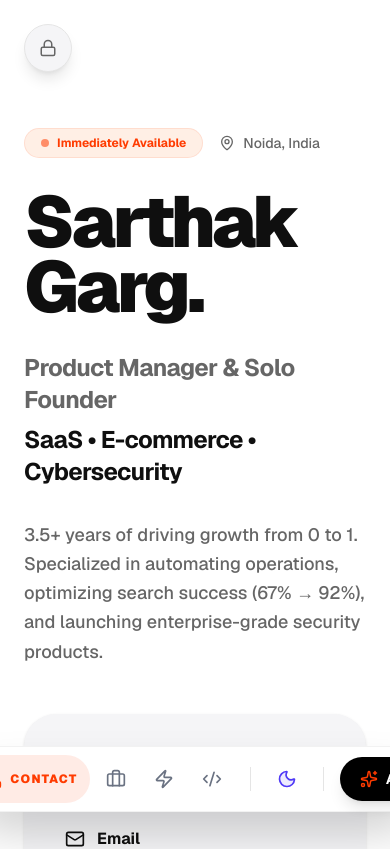
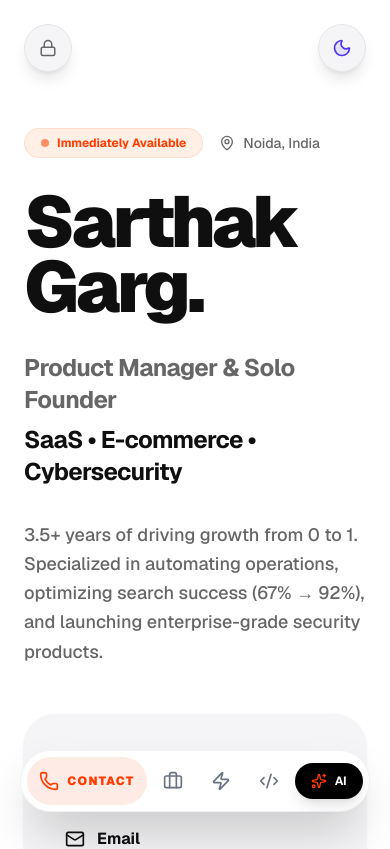
Before and after one commit to sarthak199809/sarthak-portfolio, a Next.js app: page / in a window 390 px wide. Shown: the top 849 px of the page. Built offline with nearby package versions, Linux system fonts and the light colour scheme; no server answers; the database is empty.

Commit message:
style: optimize mobile navigation dock and move theme toggle to top-right

```diff
--- a/src/components/FloatingDock.tsx
+++ b/src/components/FloatingDock.tsx
@@ -57,11 +57,38 @@ export default function FloatingDock() {
     }, []);
 
     return (
-        <div className="fixed inset-x-0 bottom-8 flex justify-center z-50">
+        <>
+            {/* Mobile Theme Toggle (Top Right) */}
+            <div className="fixed top-6 right-6 z-[90] md:hidden">
+                <button
+                    onClick={toggleTheme}
+                    className="flex items-center justify-center w-12 h-12 bg-card border border-border rounded-full shadow-lg group backdrop-blur-md"
+                    aria-label="Toggle theme"
+                >
+                    <AnimatePresence mode="wait">
+                        <motion.div
+                            key={theme}
+                            initial={{ y: 10, opacity: 0, rotate: 45 }}
+                            animate={{ y: 0, opacity: 1, rotate: 0 }}
+                            exit={{ y: -10, opacity: 0, rotate: -45 }}
+                            transition={{ duration: 0.2 }}
+                            className="text-foreground"
+                        >
+                            {theme === "dark" ? (
+                                <Sun size={20} className="text-orange-400 fill-orange-400/20" />
+                            ) : (
+                                <Moon size={20} className="text-indigo-600 fill-indigo-600/10" />
+                            )}
+                        </motion.div>
+                    </AnimatePresence>
+                </button>
+            </div>
+
+            <div className="fixed inset-x-0 bottom-8 flex justify-center z-50 px-4 md:px-0">
                 <motion.nav
                     layout
                     className={cn(
-                    "bg-white flex items-center gap-2 p-2 rounded-full shadow-2xl border border-black/5 transition-all duration-300",
+                        "bg-white flex items-center gap-1 md:gap-2 p-1.5 md:p-2 rounded-full shadow-2xl border border-black/5 transition-all duration-300 max-w-full",
                         isScrolled ? "scale-90" : "scale-100"
                     )}
                     style={{
@@ -108,9 +135,10 @@ export default function FloatingDock() {
                         ))}
                     </div>
 
-                <div className="h-6 w-[1px] bg-gray-200 mx-2" style={{ backgroundColor: theme === "dark" ? "#2a2a2a" : "#e5e5e5" }} />
+                    <div className="hidden md:block h-6 w-[1px] bg-gray-200 mx-2" style={{ backgroundColor: theme === "dark" ? "#2a2a2a" : "#e5e5e5" }} />
 
-                {/* Theme Toggle */}
+                    {/* Desktop Theme Toggle (Hidden on mobile) */}
+                    <div className="hidden md:block">
                         <button
                             onClick={toggleTheme}
                             className="flex items-center justify-center w-10 h-10 rounded-full hover:bg-gray-100 dark:hover:bg-neutral-800 transition-all relative overflow-hidden group"
@@ -133,18 +161,20 @@ export default function FloatingDock() {
                                 </motion.div>
                             </AnimatePresence>
                         </button>
+                    </div>
 
-                <div className="h-6 w-[1px] bg-gray-200 mx-2" style={{ backgroundColor: theme === "dark" ? "#2a2a2a" : "#e5e5e5" }} />
+                    <div className="hidden md:block h-6 w-[1px] bg-gray-200 mx-2" style={{ backgroundColor: theme === "dark" ? "#2a2a2a" : "#e5e5e5" }} />
 
                     <a
                         href="#ai-projects"
-                    className="bg-black text-white px-5 py-3 rounded-full text-sm font-bold hover:bg-gray-900 transition-all shadow-lg flex items-center gap-2"
+                        className="bg-black text-white px-4 md:px-5 py-2.5 md:py-3 rounded-full text-xs md:text-sm font-bold hover:bg-gray-900 transition-all shadow-lg flex items-center gap-2 shrink-0"
                     >
-                    <Sparkles size={18} className="text-[#FF3B00]" />
+                        <Sparkles size={16} className="text-[#FF3B00] md:size-[18px]" />
                         <span className="hidden md:inline">View AI Projects</span>
                         <span className="md:hidden">AI</span>
                     </a>
                 </motion.nav>
             </div>
+        </>
     );
 }
```
Lines whose indentation alone changed are shown as unchanged.
